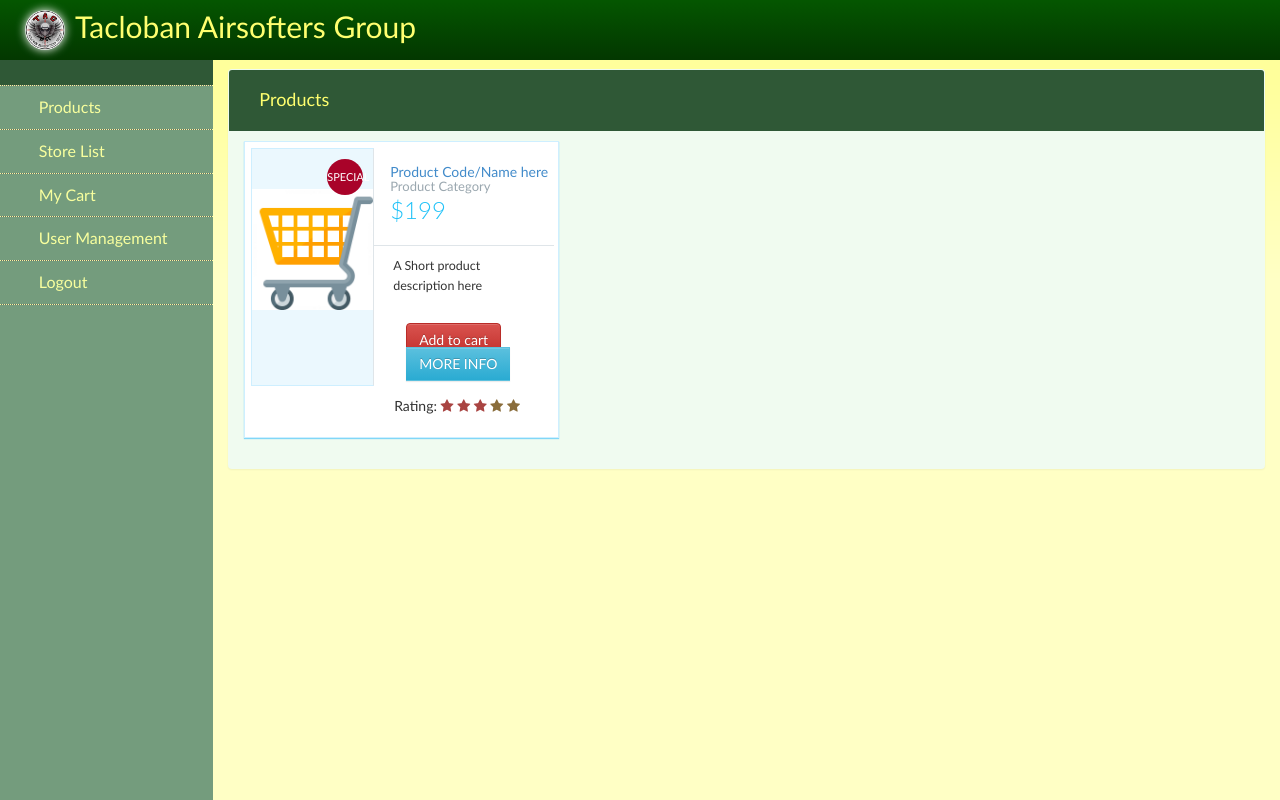
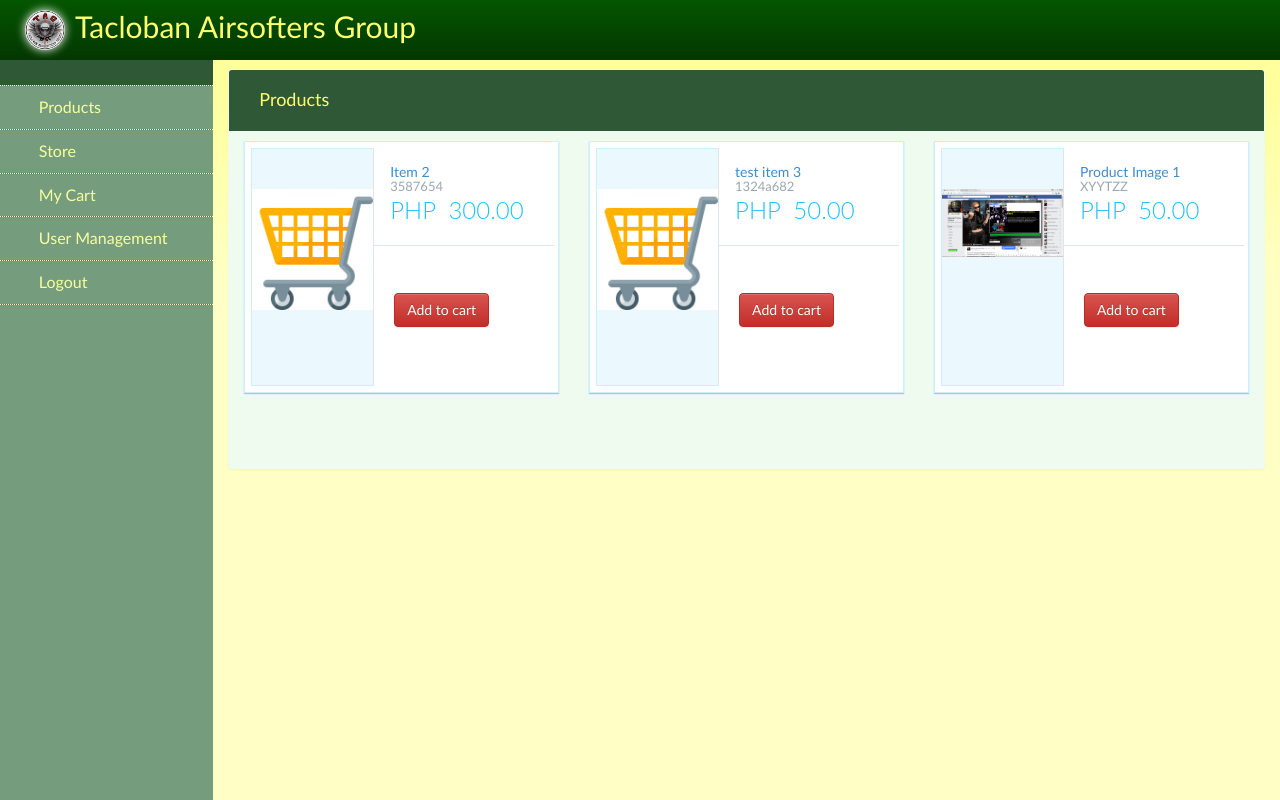
Before and after one commit to sonitgregorio/taclobanairsofter, a CodeIgniter app: page /database/store in a window 1280 px wide. Run offline with CodeIgniter, Linux system fonts and the light colour scheme; data comes from the database, SQL or seed files in the repository; data that the repository does not hold is empty; some libraries are stand-ins or nearby versions; some web fonts are replaced.

Commit message:
Get product

```diff
--- a/application/views/pages/admin/product_list.php
+++ b/application/views/pages/admin/product_list.php
@@ -100,7 +100,6 @@ $product_record = $this->home->getProducts();
                     <?php } ?>
                     </tbody>
                 </table>
-
             </div>
         </div>
     </div>
--- a/application/views/pages/admin/store.php
+++ b/application/views/pages/admin/store.php
@@ -12,58 +12,100 @@ $product_record = $this->home->getProducts();
             </div>
         </div>
         <!--  Start of Product Listing      -->
+
+        <?php foreach ($product_record as $val) { ?>
             <div class="col-md-4">
                 <div class="prod-info-main prod-wrap clearfix">
                     <div class="row">
                         <div class="col-md-5 col-sm-12 col-xs-12">
                             <div class="product-image">
-                            <img src="/assets/images/no_image.png" class="img-responsive" style="height: 100$">
-                            <span class="tag2 hot">
-                                 SPECIAL
-                               </span>
+                                <img src="/assets/images/<?= $val['image'] ?>" class="img-responsive"">
+                                <!--                                <span class="tag2 hot">-->
+                                <!--                                 SPECIAL-->
+                                <!--                               </span>-->
                             </div>
                         </div>
                         <div class="col-md-7 col-sm-12 col-xs-12">
                             <div class="product-deatil">
                                 <h5 class="name">
                                     <a href="#">
-                                    Product Code/Name here
+                                        <?= $val['item_name'] ?>
                                     </a>
                                     <a href="#">
-                                    <span>Product Category</span>
+                                        <span><?= $val['serial'] ?></span>
                                     </a>
                                 </h5>
                                 <p class="price-container">
-                                <span>$199</span>
+                                    <span>PHP &nbsp;<?= $val['price'] ?></span>
                                 </p>
                                 <span class="tag1"></span>
                             </div>
                             <div class="description">
-                            <p>A Short product description here </p>
+                                <p><?= $val['short_description'] ?> </p>
                             </div>
                             <div class="product-info smart-form">
                                 <div class="row">
                                     <div class="col-md-12">
-                                    <a href="#" class="btn btn-danger">Add to cart</a>
-                                    <a href="javascript:void(0);" class="btn btn-info">More info</a>
+                                        <a href="#" class="btn btn-danger modal_click" data-param="<?= $val['id'] ?>"
+                                           data-param1="<?= $val['price'] ?>" data-param2="<?= $val['quantity'] ?>">Add to cart</a>
+                                        <!--                                        <a href="javascript:void(0);" class="btn btn-info">More info</a>-->
                                     </div>
-                                <div class="col-md-12">
-                                    <div class="rating">Rating:
-                                        <label for="stars-rating-5"><i class="fa fa-star text-danger"></i></label>
-                                        <label for="stars-rating-4"><i class="fa fa-star text-danger"></i></label>
-                                        <label for="stars-rating-3"><i class="fa fa-star text-danger"></i></label>
-                                        <label for="stars-rating-2"><i class="fa fa-star text-warning"></i></label>
-                                        <label for="stars-rating-1"><i class="fa fa-star text-warning"></i></label>
+                                    <!--                                    <div class="col-md-12">-->
+                                    <!--                                        <div class="rating">Rating:-->
+                                    <!--                                            <label for="stars-rating-5"><i class="fa fa-star text-danger"></i></label>-->
+                                    <!--                                            <label for="stars-rating-4"><i class="fa fa-star text-danger"></i></label>-->
+                                    <!--                                            <label for="stars-rating-3"><i class="fa fa-star text-danger"></i></label>-->
+                                    <!--                                            <label for="stars-rating-2"><i class="fa fa-star text-warning"></i></label>-->
+                                    <!--                                            <label for="stars-rating-1"><i class="fa fa-star text-warning"></i></label>-->
+                                    <!--                                        </div>-->
+                                    <!--                                    </div>-->
                                 </div>
                             </div>
                         </div>
                     </div>
                 </div>
             </div>
+        <?php } ?>
+        <!--End of First Product-->
+
+        <!--Start Modal Here-->
+        <div class="modal fade cart_modal" id="myModal" role="dialog">
+            <div class="modal-dialog">
+
+                <!-- Modal content-->
+
+                <form class="form-horizontal" action="">
+                    <div class="modal-content">
+                        <div class="modal-header panel-heading search">
+                            <button type="button" class="close" data-dismiss="modal">&times;</button>
+                            <h4 class="modal-title">Modal Header</h4>
+                        </div>
+                        <div class="modal-body">
+                            <div class="show_alert">
+
+                            </div>
+                            <div class="form-group">
+                                <label class="col-sm-3 control-label">Price</label>
+                                <div class="col-sm-9">
+                                    <input type="text" disabled name="price_modal" class="form-control">
                                 </div>
                             </div>
-
-        <!--End of First Product-->
+                            <div class="form-group">
+                                <label class="col-sm-3 control-label">Quantity</label>
+                                <div class="col-sm-9">
+                                    <input type="number" name="quantity" class="form-control quantity_change">
+                                </div>
+                            </div>
+                        </div>
+                        <div class="modal-footer">
+                            <button type="button" class="btn btn-default" data-dismiss="modal">Close</button>
+                            <button type="button" class="btn btn-primary button_save" data-dismiss="modal" disabled>Save</button>
+                        </div>
+                    </div>
+                </form>
+            </div>
+        </div>
+        <!--End Modal Here-->
 
         <br/>
     </div>
--- a/application/views/templates/admin_nav.php
+++ b/application/views/templates/admin_nav.php
@@ -9,10 +9,10 @@
             <div class="panel-heading"><h2><?php //echo $office; ?></h2></div>
             <li class="list-group-item"><a class="menu" href="/products">
                     <span class="glyphicon glyphicon-shopping-cart"></span>&nbsp; &nbsp; Products</a></li>
+            <li class="list-group-item"><a class="menu" href="/store">
+                    <span class="glyphicon glyphicon-tasks"></span>&nbsp; &nbsp; Store</a></li>
             <li class="list-group-item"><a class="menu" href="/products">
-                    <span class="glyphicon glyphicon-shopping-cart"></span>&nbsp; &nbsp; Store List</a></li>
-            <li class="list-group-item"><a class="menu" href="/products">
-                    <span class="glyphicon glyphicon-shopping-cart"></span>&nbsp; &nbsp; My Cart</a></li>
+                    <span class="glyphicon glyphicon-briefcase"></span>&nbsp; &nbsp; My Cart</a></li>
             <li class="list-group-item"><a class="menu" href="/userManagement">
                     <span class="glyphicon glyphicon-user"></span>&nbsp; &nbsp; User Management</a></li>
             <li class="list-group-item"><a class="menu" href="/logout">
--- a/application/views/templates/footer.php
+++ b/application/views/templates/footer.php
@@ -4,7 +4,31 @@
 <script src="<?= base_url() ?>/assets/js/jasny-bootstrap.min.js"></script>
 
 <script>
+
+    var quantity = 0;
     $(document).ready(function () {
+        $('.modal_click').click(function () {
+            var id = $(this).data('param');
+            var price = $(this).data('param1');
+            quantity = $(this).data('param2');
+            console.log(id + ',' + price + ',' + quantity);
+            $('input[name=price_modal]').val(price);
+            $('.cart_modal').modal('show');
+        });
 
+        $('.quantity_change').change(function () {
+            var q = this.value;
+            if (q <= 0) {
+                $('.show_alert').html('<div class="alert alert-warning" role="alert">Quantity should not be less than 0.</div>');
+                $('.button_save').attr('disabled', 'disabled');
+            } else if (q > quantity) {
+                $('.show_alert').html('<div class="alert alert-warning" role="alert">Remaining quantity is ' + quantity + '</div>');
+                $('.button_save').attr('disabled', 'disabled');
+            }
+            else {
+                $('.show_alert').html('');
+                $('.button_save').removeAttr('disabled');
+            }
+        })
     });
 </script>
--- a/application/views/templates/header.php
+++ b/application/views/templates/header.php
@@ -13,12 +13,12 @@
     <!-- ================================ css library ================================== -->
     <link href="<?php echo base_url('assets/css/bootstrap.min.css');?>" rel="stylesheet">
     <link href="<?php echo base_url('assets/css/bootstrap-theme.css'); ?>" rel="stylesheet">
+    <link rel="stylesheet" type="text/css" href="<?php echo base_url('assets/css/product.css'); ?>">
     <link rel="stylesheet" type="text/css" href="<?php echo base_url('assets/css/jasny-bootstrap.min.css'); ?>">
     <link rel="stylesheet" type="text/css" href="<?php echo base_url('assets/css/select2.css'); ?>">
     <link rel="stylesheet" type="text/css" href="<?php echo base_url('assets/css/select2-bootstrap.css'); ?>">
+    <link href="https://maxcdn.bootstrapcdn.com/font-awesome/4.3.0/css/font-awesome.min.css" rel="stylesheet">
     <link rel="stylesheet" type="text/css" href="<?php echo base_url('assets/css/styles.css'); ?>">
-    <link rel="stylesheet" type="text/css" href="<?php echo base_url('assets/css/product.css'); ?>">
-    <link href="https://maxcdn.bootstrapcdn.com/font-awesome/4.3.0/css/font-awesome.min.css" rel="stylesheet">
 
     <!-- =============================================================================== -->
 <!--    <script type="text/javascript" src="--><?php //echo base_url('assets/js/javascript_functions.js'); ?><!--"></script>-->
--- a/assets/css/product.css
+++ b/assets/css/product.css
@@ -210,11 +210,11 @@
 
 .product-info.smart-form .btn {
 
-    padding: 6px 12px;
+    /*padding: 6px 12px;*/
 
-    margin-left: 12px;
+    /*margin-left: 12px;*/
 
-    margin-top: -10px
+    /*margin-top: -10px*/
 
 }
 
@@ -632,59 +632,59 @@
 
 .btn-info{
 
-    border-radius: 0;
+    /*border-radius: 0;*/
 
-    position: relative;
+    /*position: relative;*/
 
-    color: #fff;
+    /*color: #fff;*/
 
-    border:1px solid transparent;
+    /*border:1px solid transparent;*/
 
-    text-transform: uppercase;
+    /*text-transform: uppercase;*/
 
-    transition: all 0.40s ease 0s;
+    /*transition: all 0.40s ease 0s;*/
 
 }
 
 .btn-info:after{
 
-    content: "\f129";
+    /*content: "\f129";*/
 
-    font-family: fontawesome;
+    /*font-family: fontawesome;*/
 
-    position: absolute;
+    /*position: absolute;*/
 
-    right: 6px;
+    /*right: 6px;*/
 
-    top: -4px;
+    /*top: -4px;*/
 
-    opacity: 0;
+    /*opacity: 0;*/
 
-    color: #fff;
+    /*color: #fff;*/
 
-    transition: all 0.40s ease 0s;
+    /*transition: all 0.40s ease 0s;*/
 
 }
 
 .btn-info:hover:after{
 
-    top:40%;
+    /*top:40%;*/
 
-    opacity: 5;
+    /*opacity: 5;*/
 
 }
 
 .btn-info span{
 
-    display: block;
+    /*display: block;*/
 
-    transition: all 0.70s linear 0s;
+    /*transition: all 0.70s linear 0s;*/
 
 }
 
 .btn-info:hover span{
 
-    transform: translate(-9px);
+    /*transform: translate(-9px);*/
 
 }
 
```
Lines whose indentation alone changed are shown as unchanged.
